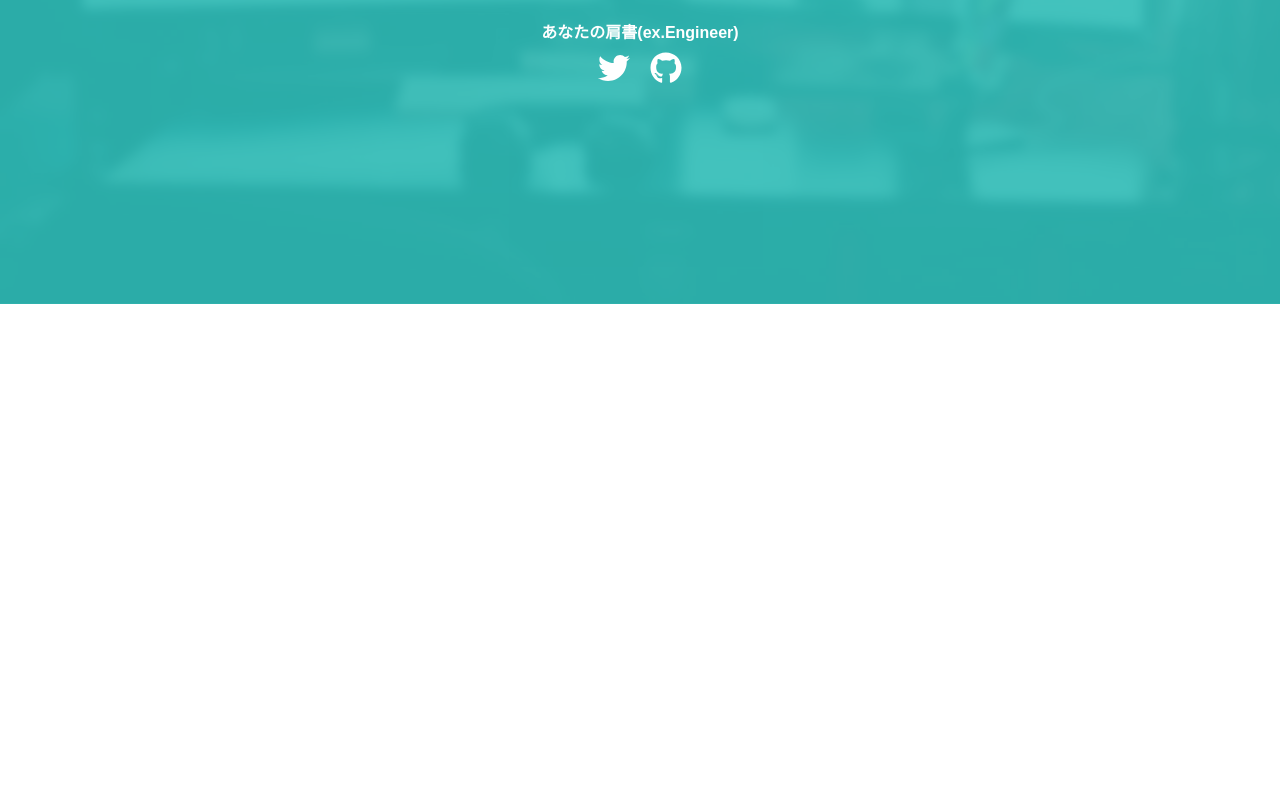
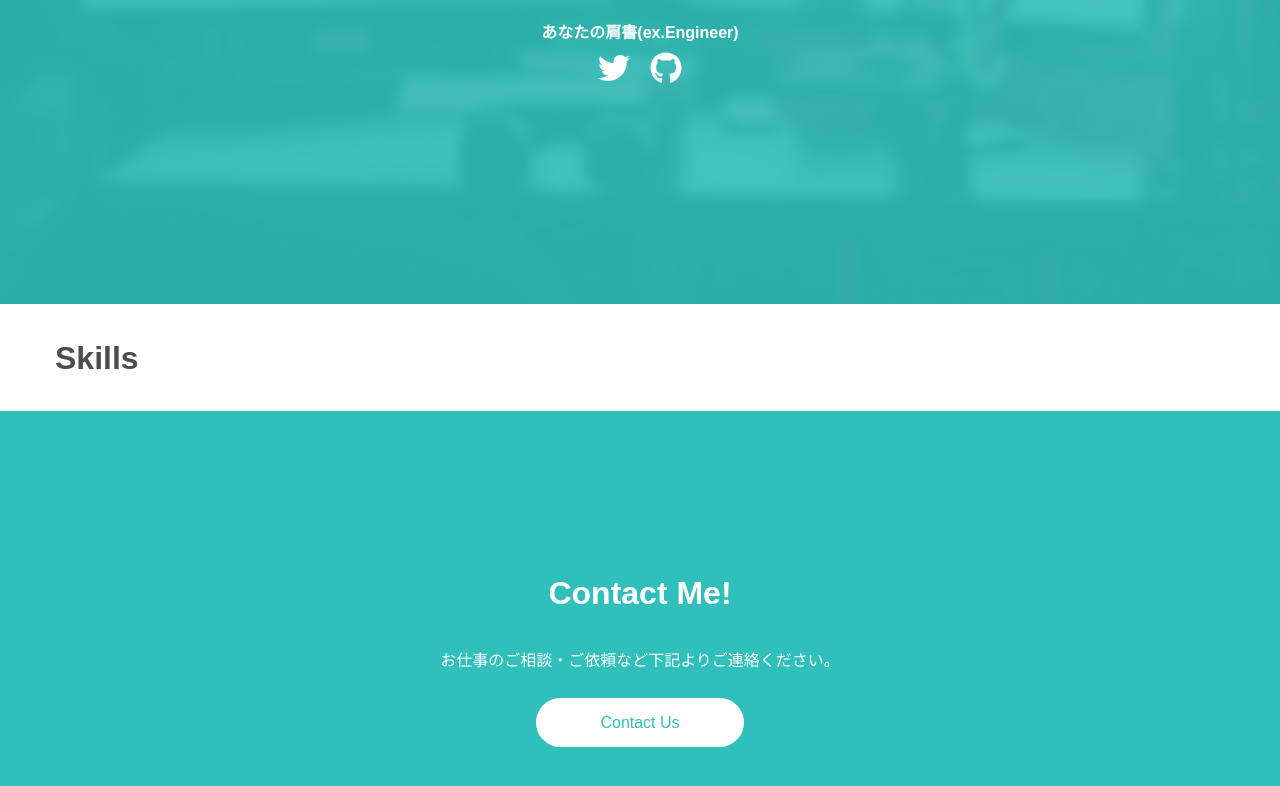
Before and after one commit to Atsushi0915/react-portfolio-site, a React (Create React App) app: page / in a window 1280 px wide. Shown: the part 496-1282 px from the top of the page. Before the commit the page ends 800 px from the top, so only its background shows below. Built offline with nearby package versions, Linux system fonts and the light colour scheme.

Commit message:
4-5 コンポーネントをかんせいする

```diff
--- a/src/App.css
+++ b/src/App.css
@@ -102,3 +102,36 @@
 .icon-link {
   position: relative;
 }
+
+#contact {
+  padding: 128px 0;
+  clear: both;
+}
+
+.contact {
+ background: #30BFBA;
+}
+
+.contact-contents {
+ color: white;
+ text-align: center;
+}
+
+.description {
+ font-size: 16px;
+}
+
+.btn {
+ font-family: "Space Mono", Arial, serif;
+ font-size: 16px;
+ border: none !important;
+ border-radius: 30px;
+ padding: 16px 64px;
+ text-decoration: none;
+}
+
+#contact .btn {
+ height: 54px;
+ background: #fff;
+ color: #30BFBA;
+}
--- a/src/App.js
+++ b/src/App.js
@@ -1,8 +1,14 @@
 import './App.css';
 import { Header } from './components/Header';
+import { Skills } from './components/Skills';
+import { Contact } from './components/Contact';
 
 export const App = () => {
   return(
-    <Header />
+    <>
+      <Header />
+      <Skills />
+      <Contact />
+    </>
   )
 };
--- a/src/components/Contact.jsx
+++ b/src/components/Contact.jsx
@@ -0,0 +1,13 @@
+export const Contact = () => {
+  return(
+    <div id="contact" className="contact">
+      <div className="container">
+        <div className="contact-contents">
+          <h2>Contact Me!</h2>
+          <p className="description">お仕事のご相談・ご依頼など下記よりご連絡ください。</p>
+          <a href="https://twitter.com" className="btn">Contact Us</a>
+        </div>
+      </div>
+    </div>
+  )
+}
--- a/src/components/Skills.jsx
+++ b/src/components/Skills.jsx
@@ -0,0 +1,14 @@
+export const Skills = () => {
+  return(
+    <div id="skills">
+      <div className="container">
+        <div className="heading">
+          <h2>Skills</h2>
+        </div>
+        <div className="skills-container">
+
+        </div>
+      </div>
+    </div>
+  )
+}
```
